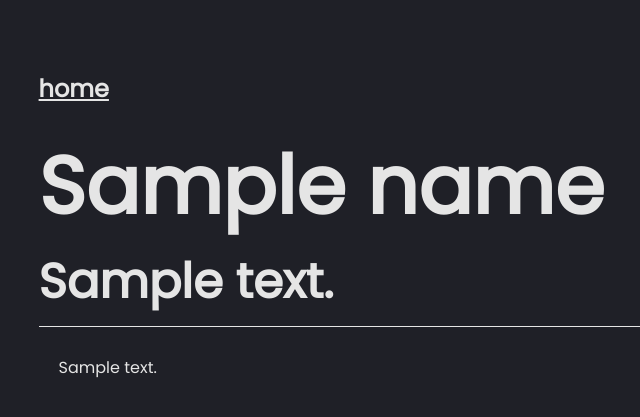
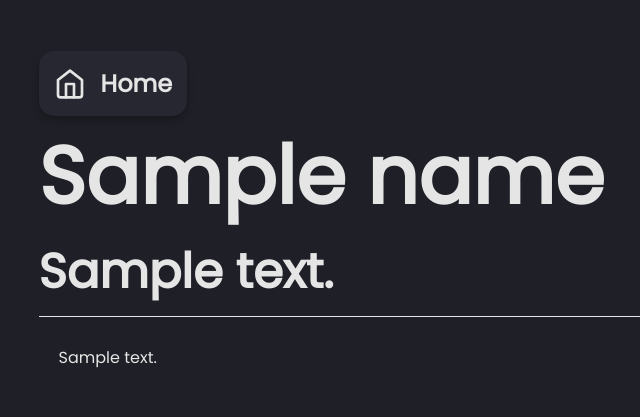
Before and after one commit to Deeryeen/late-night-yeen, a Flask app: template templates/note.html in a window 1280 px wide. Shown: the top 417 px of the page, without its empty margins (115-755 px from the left). Run offline with Flask 2, Linux system fonts and the light colour scheme; the template is opened without the code that fills it: most values are stand-ins (such as "Sample title", 1, 10 or a date in 2020).

Commit message:
Updated Visual Style

```diff
--- a/static/css/main.css
+++ b/static/css/main.css
@@ -14,8 +14,8 @@ body a {
 }
 
 .shadow {
-  -webkit-box-shadow: 0px 4px 6px rgba(0, 0, 0, 0.4);
-          box-shadow: 0px 4px 6px rgba(0, 0, 0, 0.4);
+  -webkit-box-shadow: 0px 4px 6px rgba(0, 0, 0, 0.25);
+          box-shadow: 0px 4px 6px rgba(0, 0, 0, 0.25);
 }
 
 .content {
@@ -24,6 +24,41 @@ body a {
   padding: 2%;
   -webkit-box-sizing: border-box;
           box-sizing: border-box;
+}
+
+.content .home-button {
+  width: -webkit-max-content;
+  width: -moz-max-content;
+  width: max-content;
+  padding: 15px;
+  border-radius: 15px;
+  background-color: #262730;
+  -webkit-box-shadow: 0px 4px 6px rgba(0, 0, 0, 0.25);
+          box-shadow: 0px 4px 6px rgba(0, 0, 0, 0.25);
+}
+
+.content .home-button a {
+  display: -webkit-box;
+  display: -ms-flexbox;
+  display: flex;
+  -webkit-box-orient: horizontal;
+  -webkit-box-direction: normal;
+      -ms-flex-direction: row;
+          flex-direction: row;
+  -webkit-box-align: center;
+      -ms-flex-align: center;
+          align-items: center;
+  text-decoration: none;
+}
+
+.content .home-button h2 {
+  margin: 0;
+}
+
+.content .home-button img {
+  width: 32px;
+  height: 32px;
+  margin-right: 15px;
 }
 
 .content .main-title {
@@ -51,7 +86,7 @@ body a {
 .content .list-element {
   padding: 20px;
   border-radius: 20px;
-  background-color: #393d4c;
+  background-color: #262730;
   margin: 20px;
 }
 
@@ -77,8 +112,8 @@ body a {
   padding: 10px;
   margin: 5px;
   border-radius: 10px;
-  -webkit-box-shadow: 0px 4px 6px rgba(0, 0, 0, 0.4);
-          box-shadow: 0px 4px 6px rgba(0, 0, 0, 0.4);
+  -webkit-box-shadow: 0px 4px 6px rgba(0, 0, 0, 0.25);
+          box-shadow: 0px 4px 6px rgba(0, 0, 0, 0.25);
   background-color: #0b0b0e;
   overflow-y: auto;
 }
--- a/static/css/main.sass
+++ b/static/css/main.sass
@@ -1,10 +1,9 @@
 // Variables!
 $background-color: #1f2027
 $code-color: #0b0b0e
-$list-element-color: #393d4c
+$list-element-color: #262730
 $off-white: #e5e5e5
-$box-shadow: 0px 4px 6px rgba(0,0,0, 0.4)
-
+$box-shadow: 0px 4px 6px rgba(0,0,0, 0.25)
 
 body
     margin: 0
@@ -26,6 +25,29 @@ body
     margin: 2% auto
     padding: 2%
     box-sizing: border-box
+
+    .home-button
+        width: max-content
+        padding: 15px
+        border-radius: 15px
+
+
+        background-color: $list-element-color
+        box-shadow: $box-shadow
+
+        a
+            display: flex
+            flex-direction: row
+            align-items: center
+            text-decoration: none
+
+        h2
+            margin: 0
+
+        img
+            width: 32px
+            height: 32px
+            margin-right: 15px
 
     .main-title
         font-size: 5rem
--- a/templates/note.html
+++ b/templates/note.html
@@ -16,7 +16,12 @@
 </head>
 <body>
     <div class="content">
-        <h2><a href="/">home</a></h2>
+        <div class="home-button">
+            <a href="/">
+                <img src="{{url_for('static', filename='images/home.svg')}}" alt="Home Button">
+                <h2>Home</h2>
+            </a>
+        </div>
         <h1 class="main-title">{{name}}</h1>
         <h2 class="description">{{description}}</h2>
         <hr>
```
Also changed, not shown: static/images/home.svg (added), 1 other file.
